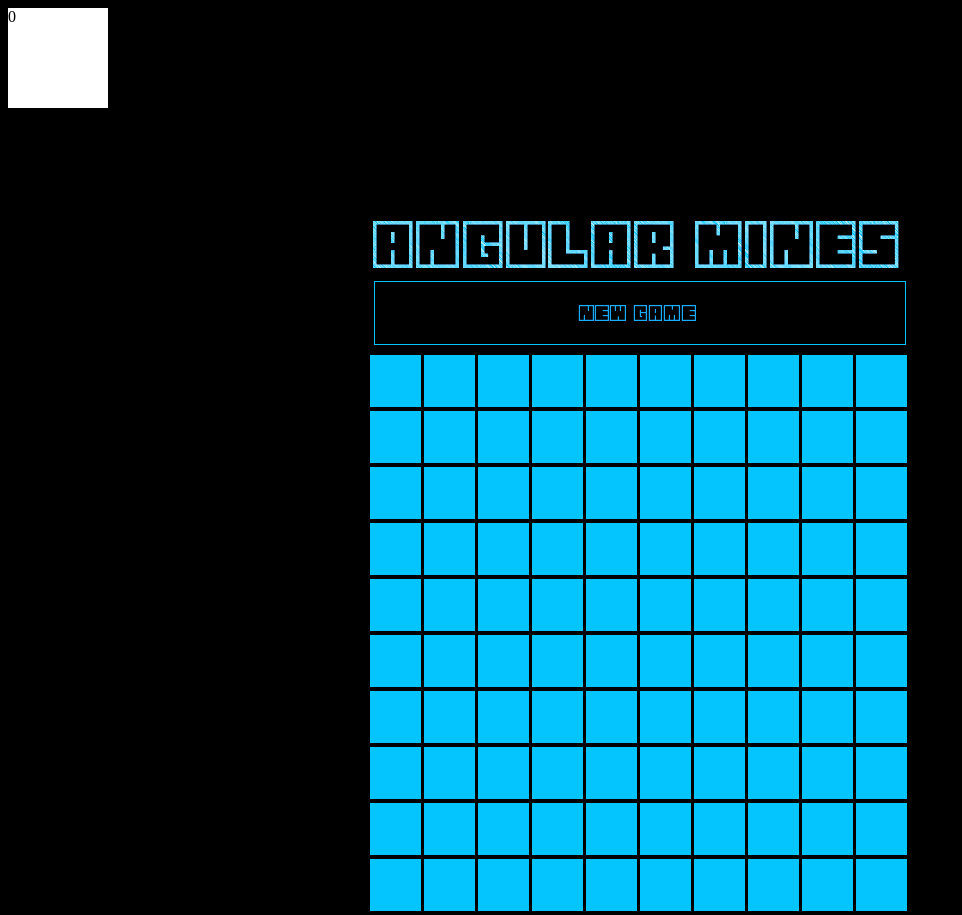
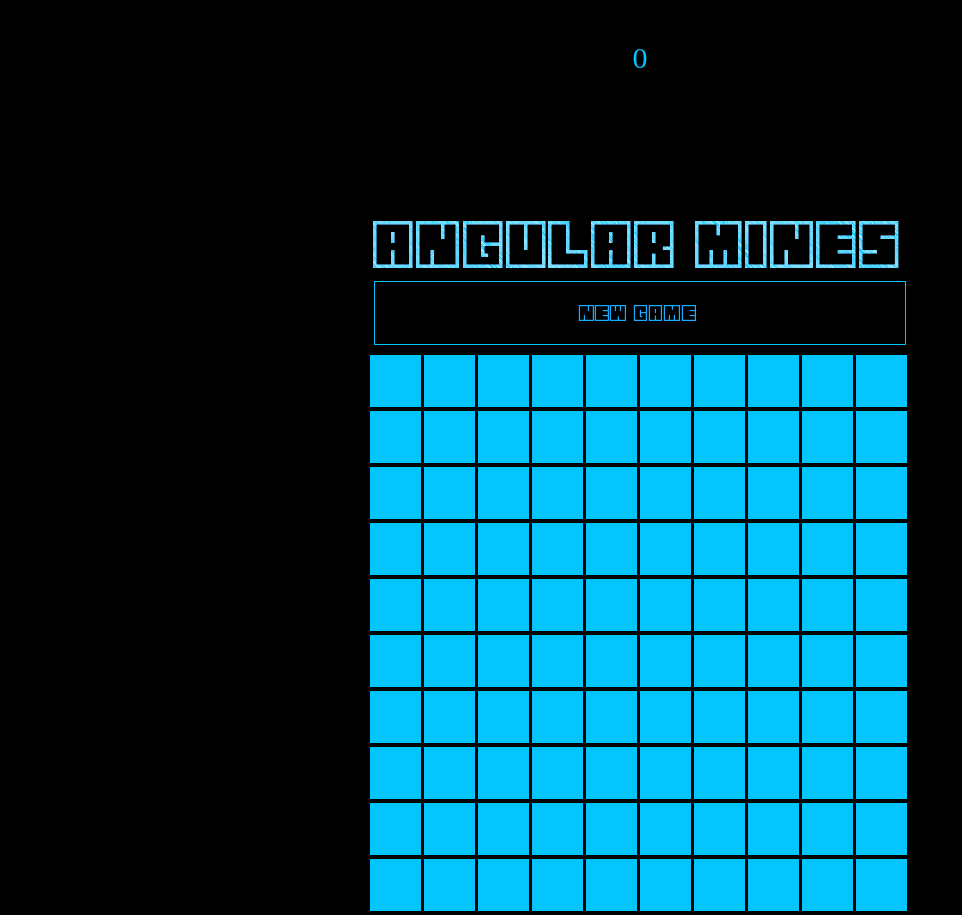
Before and after one commit to gregorykan/mines-front-end, a plain HTML site: page index.html in a window 1280 px wide. Shown: the whole page, without its empty margins (0-962 px from the left). Drawn offline with nearby package versions, Linux system fonts and the light colour scheme.

Commit message:
Added newgame click stuff

```diff
--- a/css/board.css
+++ b/css/board.css
@@ -114,9 +114,12 @@ img
 }
 
 #timer {
+  margin: 0 auto;
+  color: #05C5FF;
+  font-size: 30px;
+  text-align: center;
 	width: 100px;
 	height: 100px;
-	background-color: white;
 }
 
 .dialog {
@@ -127,3 +130,10 @@ img
   background-color: #05C5FF;
   top: 5%;
 }
+
+.vertalign {
+  margin: 0 auto;
+  position: relative;
+  top: 50%;
+  transform: translateY(-50%);
+}
--- a/index.html
+++ b/index.html
@@ -12,7 +12,7 @@
 	</head>
 
 	<body>
-		<div id="timer">0</div>
+		<div id="timer"><div class="vertalign">0</div></div>
 		<div class="dialog" id="win">You Won!</div>
 		<div class="dialog" id="lose">You lost, please try again!</div>
 		<div class="header"><img src="./img/Angular-Mines.png"></div>
--- a/js/controller.js
+++ b/js/controller.js
@@ -12,7 +12,7 @@ $(document).ready(function ()
       board.CellClick(this);
       });
 
-    $("#timer").click(function(e) {
+    $("#new-game").click(function(e) {
       timer.startTimer();
     });
 
```
